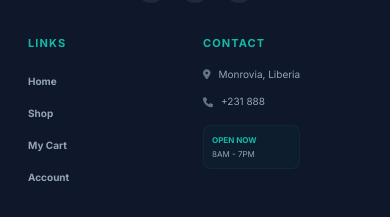
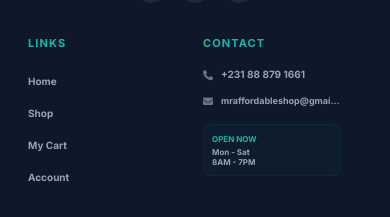
Before and after one commit to joshuadev-eng/Mr.Affordable, a React (Vite) app: page / in a window 390 px wide. Shown: the part 1324-1541 px from the top of the page. Built offline with nearby package versions, Linux system fonts and the light colour scheme.

Commit message:
fix(Footer): Update contact information and styling
Refine the footer's contact section by adding the email address, updating the phone number format for better readability, and enhancing the "Open Now" display with clearer hours and days. Also, remove the outdated location detail.

```diff
--- a/components/Footer.tsx
+++ b/components/Footer.tsx
@@ -69,18 +69,18 @@ const Footer: React.FC = () => {
           <div className="col-span-1 flex flex-col items-start">
             <h3 className="text-[11px] md:text-sm font-black mb-4 text-teal-500 uppercase tracking-widest">Contact</h3>
             <ul className="space-y-3">
-              <li className="flex items-start space-x-2">
-                <i className="fa-solid fa-location-dot mt-0.5 text-slate-500 text-[10px]"></i>
-                <span className="text-slate-400 text-[10px] md:text-sm">Monrovia, Liberia</span>
+              <li className="flex items-center space-x-2">
+                <i className="fa-solid fa-phone text-slate-500 text-[10px]"></i>
+                <a href="tel:+231888791661" className="text-slate-400 hover:text-teal-400 text-[10px] md:text-sm font-bold">+231 88 879 1661</a>
               </li>
               <li className="flex items-center space-x-2">
-                <i className="fa-solid fa-phone text-slate-500 text-[10px]"></i>
-                <a href="tel:+231888791661" className="text-slate-400 hover:text-teal-400 text-[10px] md:text-sm">+231 888</a>
+                <i className="fa-solid fa-envelope text-slate-500 text-[10px]"></i>
+                <a href="mailto:mraffordableshop@gmail.com" className="text-slate-400 hover:text-teal-400 text-[9px] md:text-[11px] font-bold truncate max-w-[120px] md:max-w-none">mraffordableshop@gmail.com</a>
               </li>
               <li className="pt-1">
                 <div className="bg-teal-600/5 border border-teal-600/10 p-2 rounded-lg">
                   <p className="text-teal-500 text-[8px] md:text-[10px] font-black uppercase mb-0.5">Open Now</p>
-                  <p className="text-slate-400 text-[8px] md:text-[10px]">8AM - 7PM</p>
+                  <p className="text-slate-400 text-[8px] md:text-[10px] font-bold leading-tight">Mon - Sat<br/>8AM - 7PM</p>
                 </div>
               </li>
             </ul>
```
